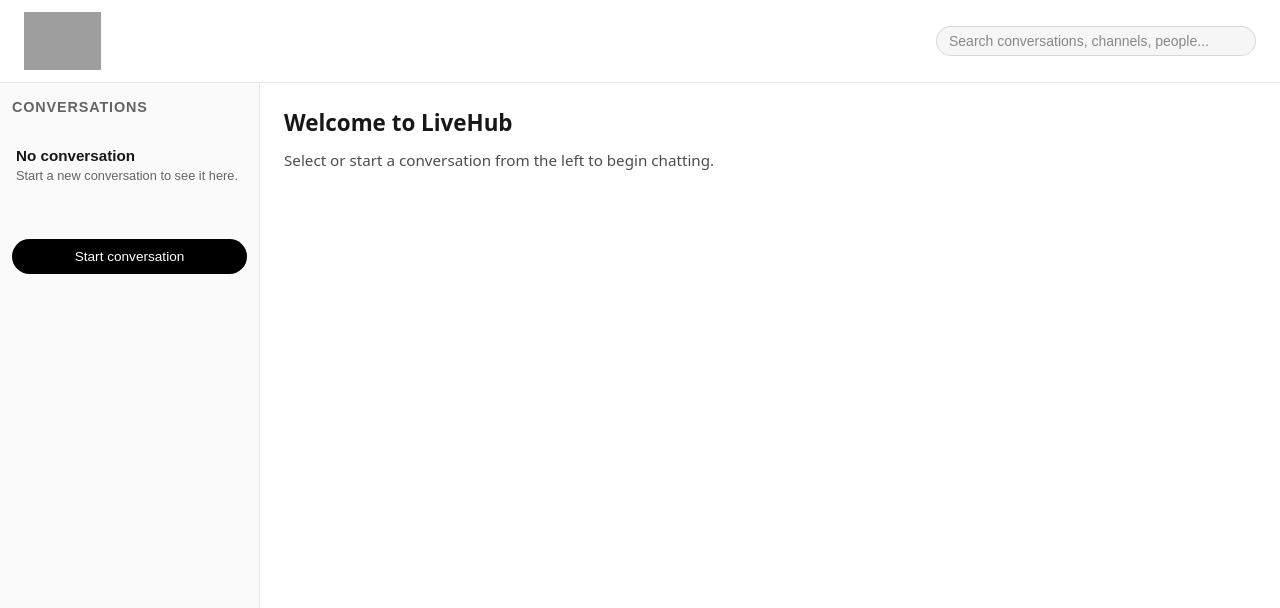
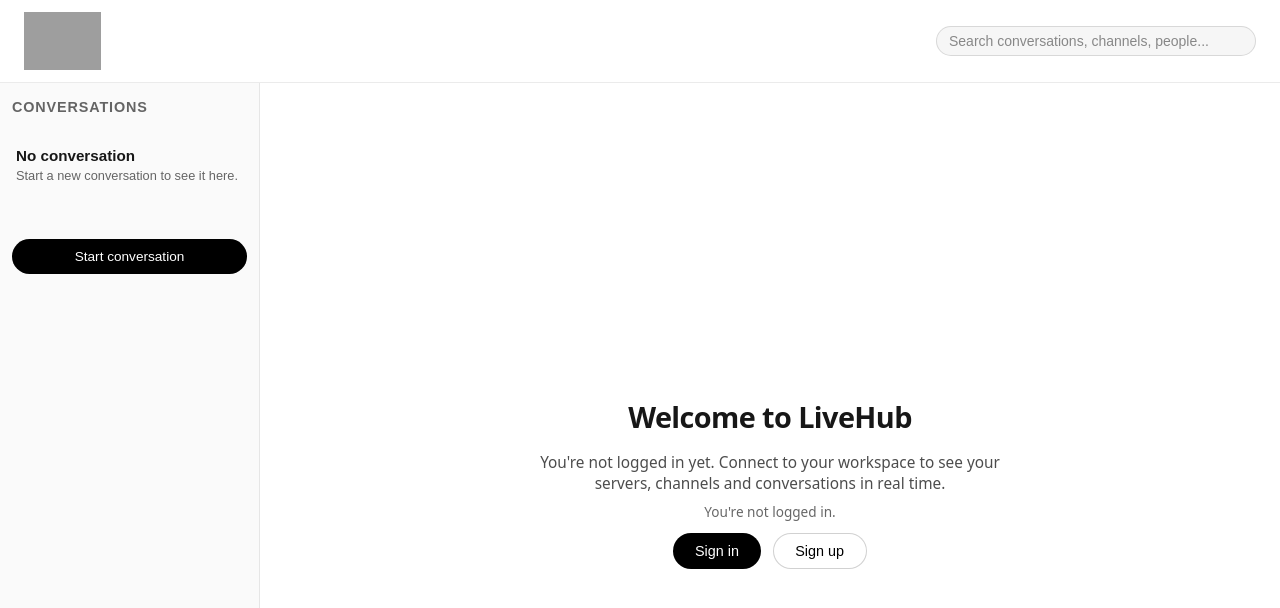
Before and after one commit to baixerastheo/livehub, a Next.js app in the folder frontend/: page / in a window 1280 px wide. Shown: the top 608 px of the page. Built offline with nearby package versions, Linux system fonts and the light colour scheme; grey boxes are pictures that could not be loaded.

Commit message:
Refactoring shared & add home default page

```diff
--- a/frontend/app/page.tsx
+++ b/frontend/app/page.tsx
@@ -1,21 +1,5 @@
+import { HomeEmptyState } from "@/src/features/home/components/HomeEmptyState";
+
 export default function Home() {
-  return (
-    <main
-      style={{
-        display: "flex",
-        flexDirection: "column",
-        alignItems: "flex-start",
-        justifyContent: "flex-start",
-        padding: "1.5rem",
-        gap: "0.75rem",
-        fontFamily:
-          'system-ui, -apple-system, BlinkMacSystemFont, "Segoe UI", sans-serif',
-      }}
-    >
-      <h1 style={{ fontSize: "1.4rem", fontWeight: 600 }}>Welcome to LiveHub</h1>
-      <p style={{ fontSize: "0.95rem", color: "rgba(0, 0, 0, 0.7)" }}>
-        Select or start a conversation from the left to begin chatting.
-      </p>
-    </main>
-  );
+  return <HomeEmptyState />;
 }
--- /dev/null
+++ b/frontend/src/core/store/appStore.ts
@@ -0,0 +1,31 @@
+import { create } from "zustand";
+
+type AppState = {
+  isSidebarOpen: boolean;
+  isLoginModalOpen: boolean;
+  toggleSidebar: () => void;
+  closeSidebar: () => void;
+  openLoginModal: () => void;
+  closeLoginModal: () => void;
+};
+
+export const useAppStore = create<AppState>((set) => ({
+  isSidebarOpen: false,
+  isLoginModalOpen: false,
+  toggleSidebar: () =>
+    set((state) => ({
+      isSidebarOpen: !state.isSidebarOpen,
+    })),
+  closeSidebar: () =>
+    set({
+      isSidebarOpen: false,
+    }),
+  openLoginModal: () =>
+    set({
+      isLoginModalOpen: true,
+    }),
+  closeLoginModal: () =>
+    set({
+      isLoginModalOpen: false,
+    }),
+}));
--- /dev/null
+++ b/frontend/src/features/home/components/HomeAuthCallToAction.tsx
@@ -0,0 +1,26 @@
+"use client";
+
+import { useAppStore } from "@/src/core/store/appStore";
+import styles from "../styles/Home.module.css";
+
+export function HomeAuthCallToAction() {
+  const openLoginModal = useAppStore((state) => state.openLoginModal);
+
+  const handleClick = () => {
+    openLoginModal();
+  };
+
+  return (
+    <div className={styles.authContainer}>
+      <span className={styles.authLabel}>You&apos;re not logged in.</span>
+      <div className={styles.authActions}>
+        <button type="button" className={styles.primaryButton} onClick={handleClick}>
+          Sign in
+        </button>
+        <button type="button" className={styles.secondaryButton} onClick={handleClick}>
+          Sign up
+        </button>
+      </div>
+    </div>
+  );
+}
--- /dev/null
+++ b/frontend/src/features/home/components/HomeEmptyState.tsx
@@ -0,0 +1,12 @@
+import styles from "../styles/Home.module.css";
+import { HomeHero } from "@/src/features/home/components/HomeHero";
+import { HomeAuthCallToAction } from "@/src/features/home/components/HomeAuthCallToAction";
+
+export function HomeEmptyState() {
+  return (
+    <main className={styles.root}>
+      <HomeHero />
+      <HomeAuthCallToAction />
+    </main>
+  );
+}
--- /dev/null
+++ b/frontend/src/features/home/components/HomeHero.tsx
@@ -0,0 +1,13 @@
+import styles from "../styles/Home.module.css";
+
+export function HomeHero() {
+  return (
+    <section className={styles.hero}>
+      <h1 className={styles.heroTitle}>Welcome to LiveHub</h1>
+      <p className={styles.heroSubtitle}>
+        You&apos;re not logged in yet. Connect to your workspace to see your
+        servers, channels and conversations in real time.
+      </p>
+    </section>
+  );
+}
--- /dev/null
+++ b/frontend/src/features/home/styles/Home.module.css
@@ -0,0 +1,70 @@
+.root {
+  display: flex;
+  flex-direction: column;
+  justify-content: center;
+  align-items: center;
+  height: 100%;
+  padding: 2rem 2.5rem;
+  font-family: system-ui, -apple-system, BlinkMacSystemFont, "Segoe UI",
+    sans-serif;
+}
+
+.hero {
+  max-width: 520px;
+  display: flex;
+  flex-direction: column;
+  gap: 1rem;
+  text-align: center;
+}
+
+.heroTitle {
+  font-size: 1.8rem;
+  font-weight: 700;
+  letter-spacing: -0.02em;
+}
+
+.heroSubtitle {
+  font-size: 0.96rem;
+  color: rgba(0, 0, 0, 0.7);
+}
+
+.authContainer {
+  display: flex;
+  flex-direction: column;
+  align-items: center;
+  gap: 0.75rem;
+  margin-top: 0.5rem;
+}
+
+.authLabel {
+  font-size: 0.85rem;
+  color: rgba(0, 0, 0, 0.6);
+}
+
+.authActions {
+  display: flex;
+  flex-direction: row;
+  gap: 0.75rem;
+}
+
+.primaryButton {
+  border: none;
+  border-radius: 999px;
+  padding: 0.55rem 1.35rem;
+  font-size: 0.9rem;
+  font-weight: 500;
+  background-color: #000000;
+  color: #ffffff;
+  cursor: pointer;
+}
+
+.secondaryButton {
+  border-radius: 999px;
+  padding: 0.55rem 1.35rem;
+  font-size: 0.9rem;
+  font-weight: 500;
+  border: 1px solid rgba(0, 0, 0, 0.18);
+  background-color: #ffffff;
+  color: #000000;
+  cursor: pointer;
+}
--- a/frontend/src/features/shared/components/layout/AppShell.tsx
+++ b/frontend/src/features/shared/components/layout/AppShell.tsx
@@ -1,6 +1,6 @@
 "use client";
 
-import React, { useState } from "react";
+import React from "react";
 import { Navbar } from "@/src/features/shared/components/navbar/Navbar";
 import { Sidebar } from "@/src/features/shared/components/sidebar/Sidebar";
 import { LoginModal } from "@/src/features/shared/components/modal/LoginModal";
@@ -10,28 +10,9 @@
 };
 
 export function AppShell({ children }: AppShellProps) {
-  const [isSidebarOpen, setIsSidebarOpen] = useState(false);
-  const [isLoginModalOpen, setIsLoginModalOpen] = useState(false);
-
-  const handleToggleSidebar = () => {
-    setIsSidebarOpen((prev: boolean) => !prev);
-  };
-
-  const handleCloseSidebar = () => {
-    setIsSidebarOpen(false);
-  };
-
-  const handleStartConversation = () => {
-    setIsLoginModalOpen(true);
-  };
-
-  const handleCloseLoginModal = () => {
-    setIsLoginModalOpen(false);
-  };
-
   return (
     <>
-      <Navbar onToggleSidebar={handleToggleSidebar} />
+      <Navbar />
       <div
         style={{
           display: "flex",
@@ -39,11 +20,7 @@
           overflow: "hidden",
         }}
       >
-        <Sidebar
-          isOpen={isSidebarOpen}
-          onClose={handleCloseSidebar}
-          onStartConversation={handleStartConversation}
-        />
+        <Sidebar />
         <div
           style={{
             flex: 1,
@@ -53,7 +30,7 @@
           {children}
         </div>
       </div>
-      <LoginModal open={isLoginModalOpen} onClose={handleCloseLoginModal} />
+      <LoginModal />
     </>
   );
 }
--- a/frontend/src/features/shared/components/modal/LoginModal.tsx
+++ b/frontend/src/features/shared/components/modal/LoginModal.tsx
@@ -1,14 +1,14 @@
-import React from "react";
+"use client";
+
 import { ExampleForm } from "@/components/ExampleForm";
+import { useAppStore } from "@/src/core/store/appStore";
 import styles from "../../styles/modal/LoginModal.module.css";
 
-type LoginModalProps = {
-  open: boolean;
-  onClose: () => void;
-};
+export function LoginModal() {
+  const isLoginModalOpen = useAppStore((state) => state.isLoginModalOpen);
+  const closeLoginModal = useAppStore((state) => state.closeLoginModal);
 
-export function LoginModal({ open, onClose }: LoginModalProps) {
-  if (!open) return null;
+  if (!isLoginModalOpen) return null;
 
   return (
     <div className={styles.backdrop} aria-modal="true" role="dialog">
@@ -17,7 +17,7 @@
           <h2 className={styles.title}>Sign in to get started</h2>
           <button
             type="button"
-            onClick={onClose}
+            onClick={closeLoginModal}
             aria-label="Close sign-in modal"
             className={styles.closeButton}
           >
--- a/frontend/src/features/shared/components/navbar/Navbar.tsx
+++ b/frontend/src/features/shared/components/navbar/Navbar.tsx
@@ -2,12 +2,11 @@
 import { NavbarLogo } from "@/src/features/shared/components/navbar/NavbarLogo";
 import { NavbarSearch } from "@/src/features/shared/components/navbar/NavbarSearch";
 import { BiArrowFromLeft } from "react-icons/bi";
+import { useAppStore } from "@/src/core/store/appStore";
 
-type NavbarProps = {
-  onToggleSidebar?: () => void;
-};
+export function Navbar() {
+  const toggleSidebar = useAppStore((state) => state.toggleSidebar);
 
-export function Navbar({ onToggleSidebar }: NavbarProps) {
   return (
     <header className={styles.navbar}>
       <div className={styles.left}>
@@ -15,7 +14,7 @@
           type="button"
           className={styles.menuButton}
           aria-label="Afficher/masquer la liste des conversations"
-          onClick={onToggleSidebar}
+          onClick={toggleSidebar}
         >
           <span aria-hidden="true">
             <BiArrowFromLeft size={22} />
--- a/frontend/src/features/shared/components/sidebar/Sidebar.tsx
+++ b/frontend/src/features/shared/components/sidebar/Sidebar.tsx
@@ -1,27 +1,24 @@
 import styles from "../../styles/sidebar/Sidebar.module.css";
+import { useAppStore } from "@/src/core/store/appStore";
 
-type SidebarProps = {
-  isOpen?: boolean;
-  onClose?: () => void;
-  onStartConversation?: () => void;
-};
+export function Sidebar() {
+  const isOpen = useAppStore((state) => state.isSidebarOpen);
+  const closeSidebar = useAppStore((state) => state.closeSidebar);
+  const openLoginModal = useAppStore((state) => state.openLoginModal);
 
-export function Sidebar({ isOpen, onClose, onStartConversation }: SidebarProps) {
   return (
     <>
       <aside
         className={`${styles.sidebar} ${isOpen ? styles.sidebarOpen : ""}`}
       >
-        {onClose && (
         <button
           type="button"
           className={styles.closeButton}
           aria-label="Fermer la liste des conversations"
-            onClick={onClose}
+          onClick={closeSidebar}
         >
           ×
         </button>
-        )}
         <div className={styles.header}>Conversations</div>
         <div className={styles.emptyState}>
           <p className={styles.emptyTitle}>No conversation</p>
@@ -32,7 +29,7 @@
         <button
           type="button"
           className={styles.startButton}
-          onClick={onStartConversation}
+          onClick={openLoginModal}
         >
           Start conversation
         </button>
@@ -42,7 +39,7 @@
           type="button"
           className={styles.sidebarBackdrop}
           aria-label="Fermer la liste des conversations"
-          onClick={onClose}
+          onClick={closeSidebar}
         />
       )}
     </>
```
Lines whose indentation alone changed are shown as unchanged.
